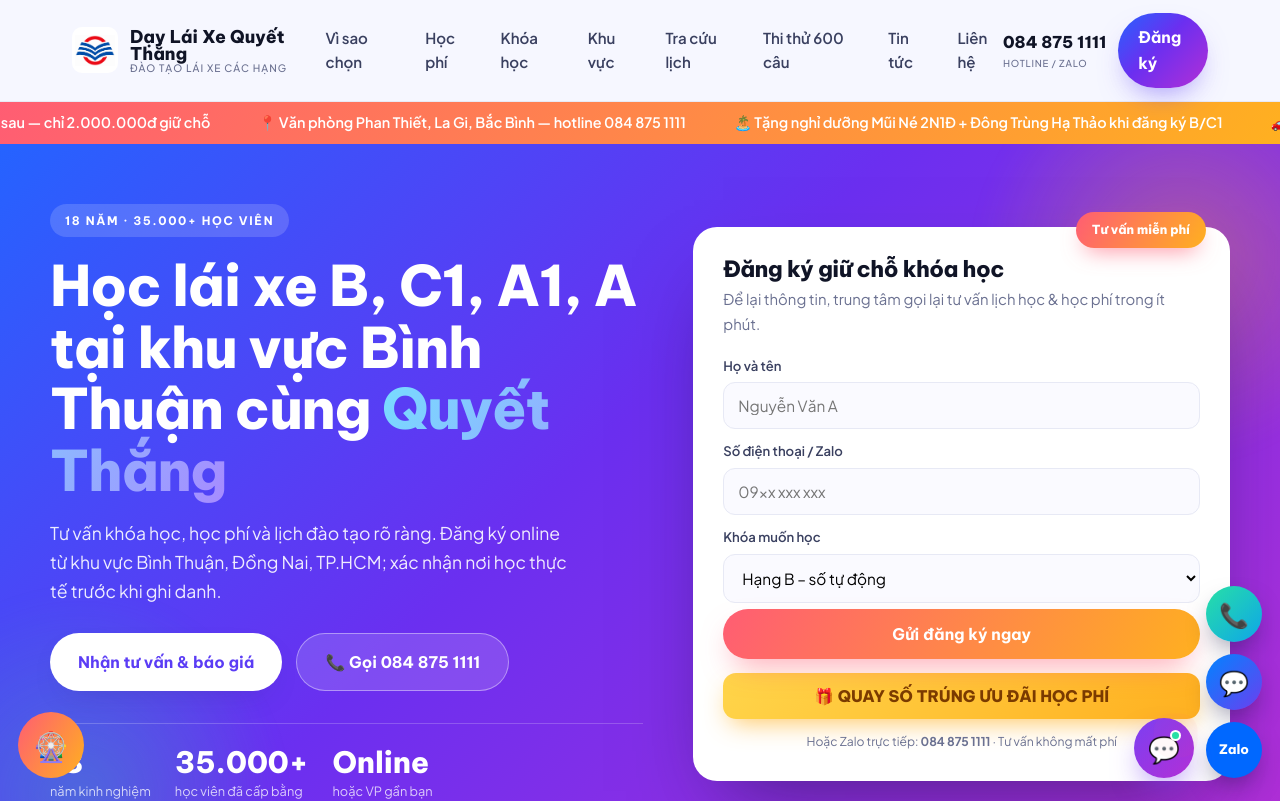
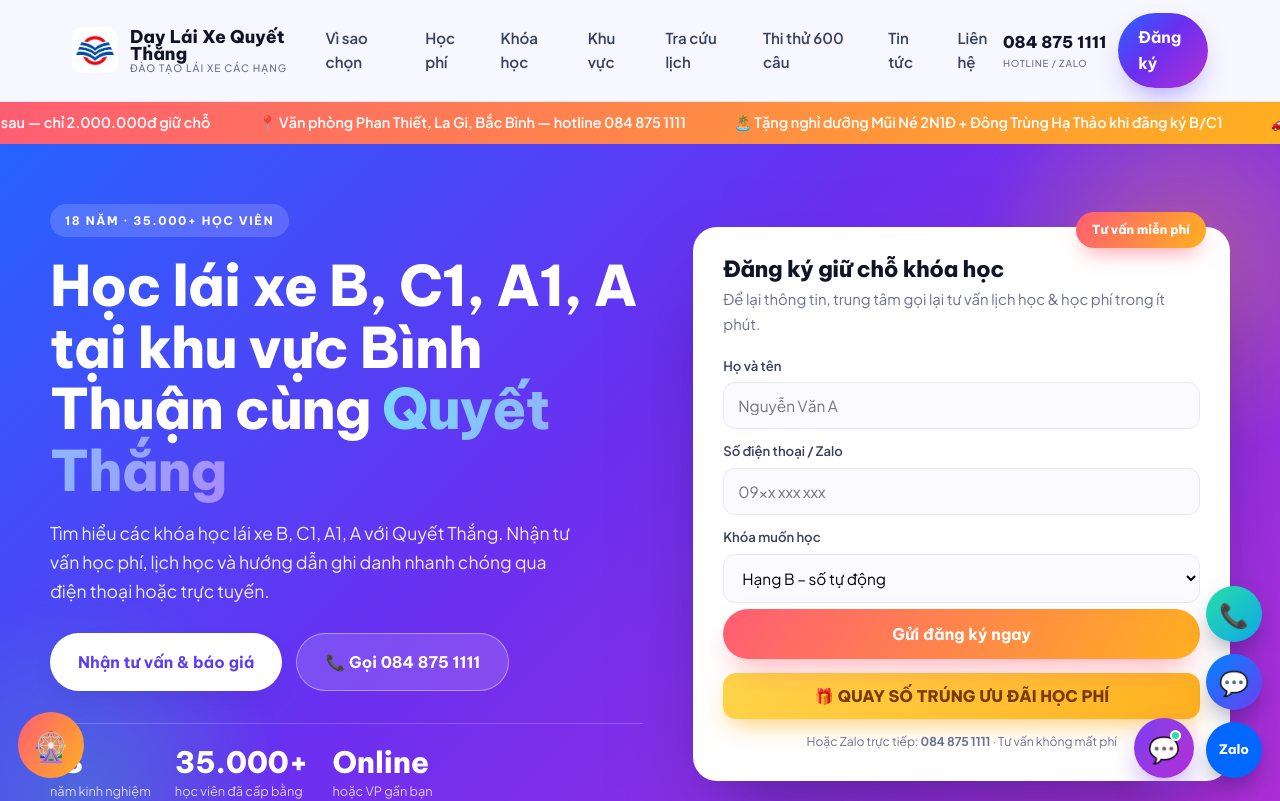
Before and after one commit to daylaixequyetthang/daylaixequyetthang.vn, a Next.js app: page / in a window 1280 px wide. Shown: the top 801 px of the page. Built offline with nearby package versions, Linux system fonts and the light colour scheme.

Commit message:
Align homepage regional admissions copy with student-focused language

```diff
--- a/components/HomeClient.jsx
+++ b/components/HomeClient.jsx
@@ -46,7 +46,7 @@
           <div>
             <span className="eyebrow on-dark">18 năm · 35.000+ học viên</span>
             <h1>Học lái xe B, C1, A1, A tại khu vực Bình Thuận cùng <span className="grad-text-blue">Quyết Thắng</span></h1>
-            <p className="lead">Tư vấn khóa học, học phí và lịch đào tạo rõ ràng. Đăng ký online từ khu vực Bình Thuận, Đồng Nai, TP.HCM; xác nhận nơi học thực tế trước khi ghi danh.</p>
+            <p className="lead">Tìm hiểu các khóa học lái xe B, C1, A1, A với Quyết Thắng. Nhận tư vấn học phí, lịch học và hướng dẫn ghi danh nhanh chóng qua điện thoại hoặc trực tuyến.</p>
             <div className="hero-cta">
               <a href="#dangky" className="btn btn-light">Nhận tư vấn & báo giá</a>
               <a href={`tel:${PHONE}`} className="btn btn-ghost">📞 Gọi {PHONE_DISPLAY}</a>
@@ -120,12 +120,12 @@
         <div className="wrap">
           <div className="sec-head">
             <span className="eyebrow">Khu vực tư vấn</span>
-            <h2>Đăng ký học lái xe online theo địa phương</h2>
-            <p>Văn phòng tại Phan Thiết, La Gi, Bắc Bình. Tiếp nhận tư vấn từ các địa phương Bình Thuận, Đồng Nai và TP.HCM; cần xác nhận nơi học thực tế trước khi ghi danh.</p>
+            <h2>Chọn khu vực để được tư vấn học lái xe</h2>
+            <p>Quyết Thắng có văn phòng tại Phan Thiết, La Gi và Bắc Bình; đồng thời hỗ trợ tư vấn trực tuyến cho học viên ở các khu vực lân cận, Đồng Nai và TP.HCM.</p>
           </div>
           <div className="dual-grid">
             <div className="dual-card"><h3>Khóa học lái xe B, C1, A1, A</h3><p>Xem phạm vi hạng bằng, hướng dẫn hồ sơ và nhận tư vấn học phí.</p><a className="btn btn-blue" href="/khoa-hoc">Xem các khóa học</a></div>
-            <div className="dual-card"><h3>Phan Thiết · La Gi · Bắc Bình và các khu vực khác</h3><p>Chọn địa phương để xem điểm tiếp nhận thực tế và đăng ký tư vấn online.</p><a className="btn btn-blue" href="/hoc-lai-xe">Xem các khu vực hỗ trợ</a></div>
+            <div className="dual-card"><h3>Phan Thiết · La Gi · Bắc Bình và các khu vực khác</h3><p>Chọn khu vực của bạn để tìm hiểu văn phòng Quyết Thắng và nhận hướng dẫn đăng ký thuận tiện.</p><a className="btn btn-blue" href="/hoc-lai-xe">Xem các khu vực hỗ trợ</a></div>
           </div>
         </div>
       </section>
```
